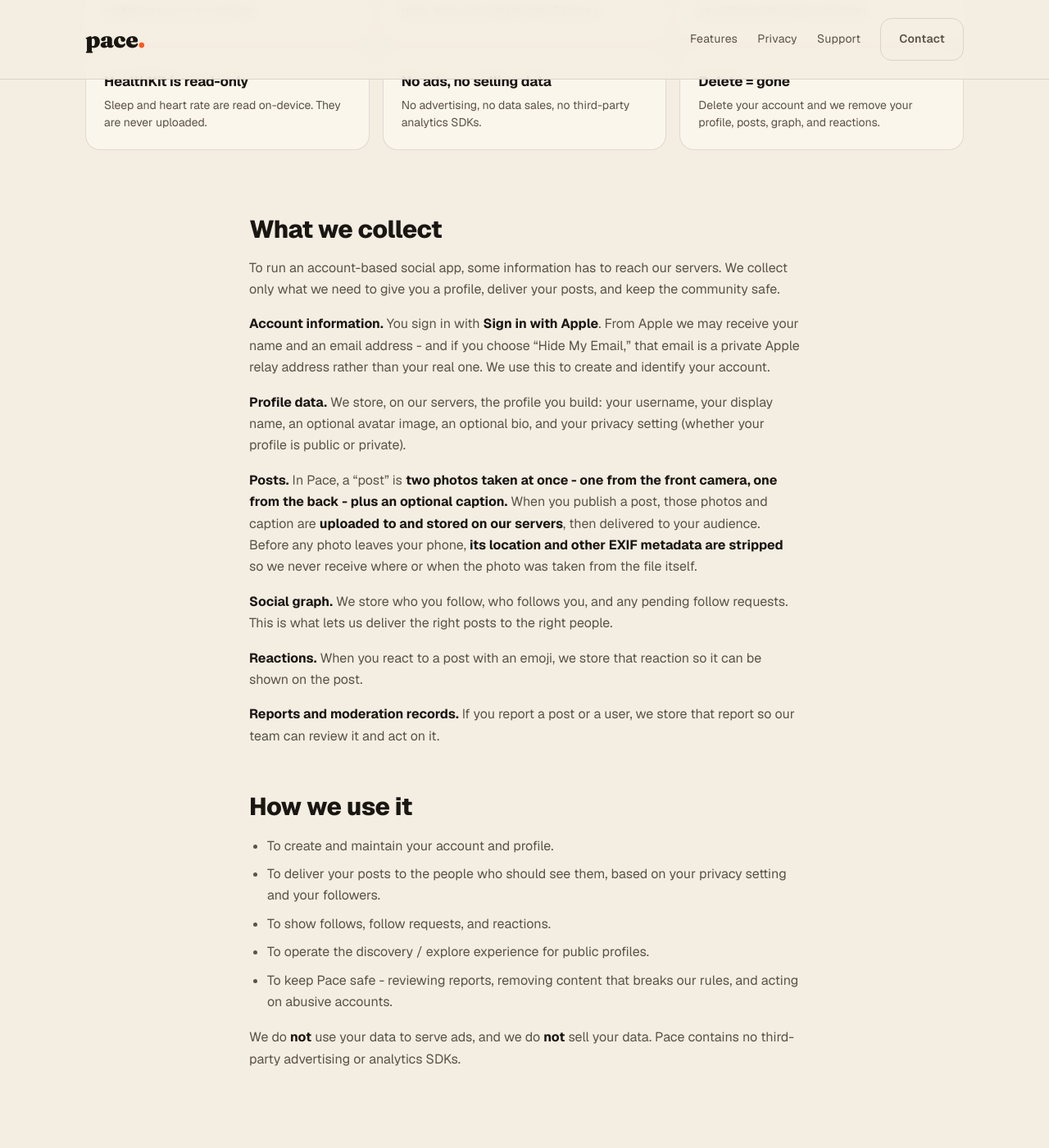
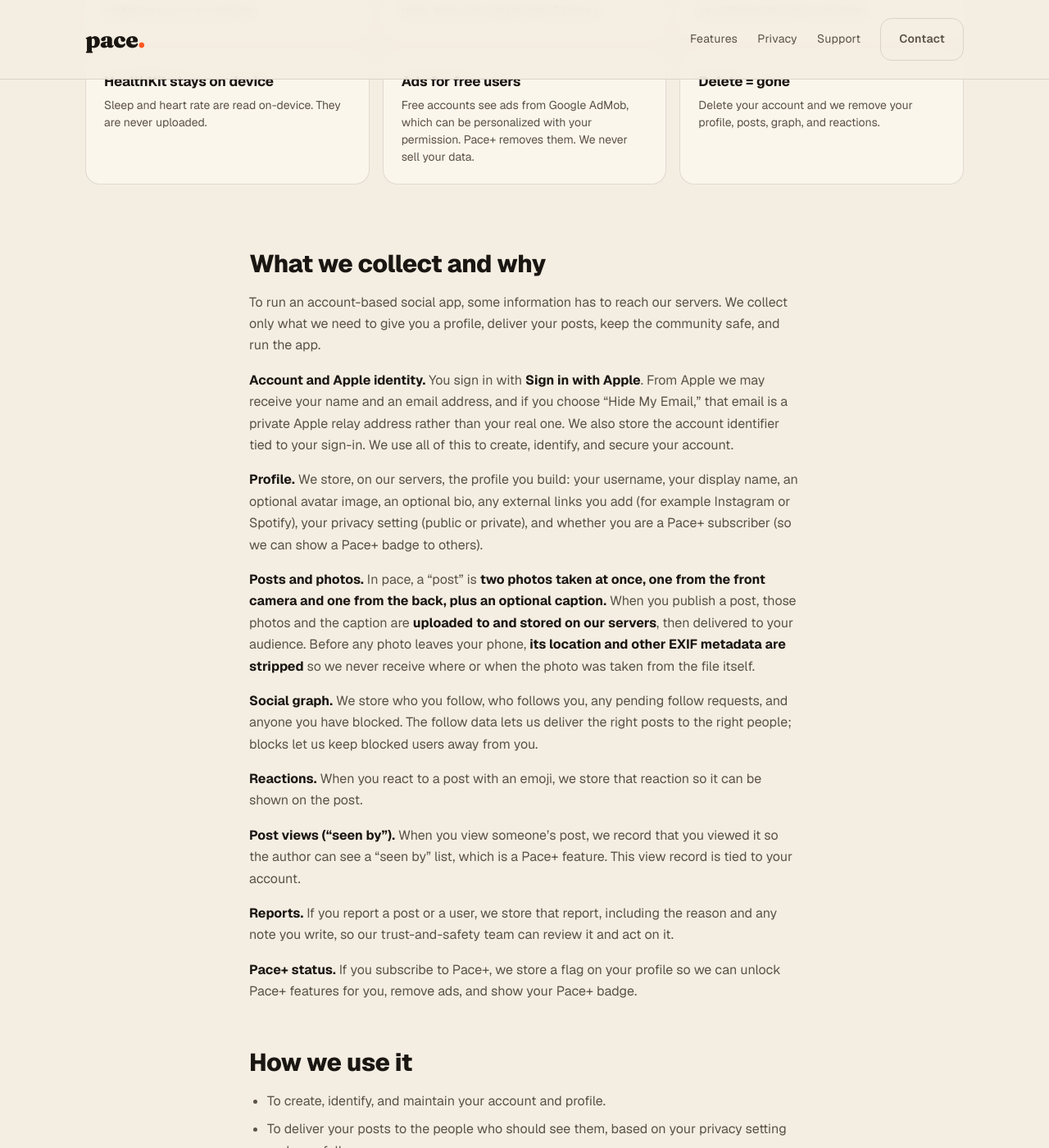
Before and after one commit to shenwyd/pace-web, a Jekyll site: the page built from privacy.md, in a window 1280 px wide and 1400 px high, scrolled down 675 px. Shown: the whole window at 82% size. Built offline with Jekyll 4.4.1, drawn with Linux system fonts in a browser that asks for light colours; some of the changed text lies outside the part shown.

Commit message:
Rewrite privacy policy for the social app (Supabase + AdMob + HealthKit)
The old policy claimed local-only / no ads / no servers, which is no longer
true after the social pivot. Now discloses: account + Apple identity, profile,
posts/photos, social graph, reactions, post views, reports stored in Supabase;
personalized AdMob ads gated by App Tracking Transparency; HealthKit read
on-device only; local drink log on-device. Em-dash-free.

Note: still pending attorney review before real user data is collected.

Co-Authored-By: Claude Opus 4.8 (1M context) <noreply@anthropic.com>

```diff
--- a/privacy.md
+++ b/privacy.md
@@ -3,14 +3,14 @@ layout: policy
 title: Privacy Policy
 permalink: /privacy/
 ---
-<!-- PRE-LAUNCH DRAFT 2026-06-03 - Pace Social pivot. Published ahead of the app as a pre-launch policy. STILL REQUIRES lawyer review before the app ships / collects real user data. -->
+<!-- PRE-LAUNCH DRAFT 2026-06-07 - pace social pivot, personalized-ads path. Published ahead of the app as a pre-launch policy. STILL REQUIRES lawyer review before the app ships / collects real user data. -->
 
 <section class="policy-hero">
   <div class="shell">
     <span class="cap">Privacy Policy</span>
     <h1>Honest about what <span class="accent">leaves your phone.</span></h1>
-    <p class="lede">Pace is now a social app. Some things you create - your profile, your posts, who you follow - live on our servers so we can deliver them to your audience. Other things - your drink log, your sessions, your ride plans - never leave your device. This page draws that line clearly, in plain language.</p>
-    <p class="stamp">Last updated: 2026-06-03</p>
+    <p class="lede">pace is a social app. Some things you create, like your profile, your posts, and who you follow, live on our servers so we can deliver them to your audience. Other things, like your drink log and your HealthKit data, never leave your device. pace also shows ads to people who are not on Pace+. This page draws those lines clearly, in plain language.</p>
+    <p class="stamp">Last updated: 2026-06-07</p>
   </div>
 </section>
 
@@ -20,7 +20,7 @@ permalink: /privacy/
     <div class="glance-grid">
       <div class="item">
         <strong>You have an account</strong>
-        <p>Pace uses Sign in with Apple. We create a profile for you on our servers.</p>
+        <p>pace uses Sign in with Apple. We create a profile for you on our servers.</p>
       </div>
       <div class="item">
         <strong>Posts go to our servers</strong>
@@ -31,12 +31,12 @@ permalink: /privacy/
         <p>Drinks, sessions, and ride plans live only on your iPhone. We never see them.</p>
       </div>
       <div class="item">
-        <strong>HealthKit is read-only</strong>
+        <strong>HealthKit stays on device</strong>
         <p>Sleep and heart rate are read on-device. They are never uploaded.</p>
       </div>
       <div class="item">
-        <strong>No ads, no selling data</strong>
-        <p>No advertising, no data sales, no third-party analytics SDKs.</p>
+        <strong>Ads for free users</strong>
+        <p>Free accounts see ads from Google AdMob, which can be personalized with your permission. Pace+ removes them. We never sell your data.</p>
       </div>
       <div class="item">
         <strong>Delete = gone</strong>
@@ -48,31 +48,36 @@ permalink: /privacy/
 
 <div class="policy-body" markdown="1">
 
-## What we collect
+## What we collect and why
 
-To run an account-based social app, some information has to reach our servers. We collect only what we need to give you a profile, deliver your posts, and keep the community safe.
+To run an account-based social app, some information has to reach our servers. We collect only what we need to give you a profile, deliver your posts, keep the community safe, and run the app.
 
-**Account information.** You sign in with **Sign in with Apple**. From Apple we may receive your name and an email address - and if you choose "Hide My Email," that email is a private Apple relay address rather than your real one. We use this to create and identify your account.
+**Account and Apple identity.** You sign in with **Sign in with Apple**. From Apple we may receive your name and an email address, and if you choose "Hide My Email," that email is a private Apple relay address rather than your real one. We also store the account identifier tied to your sign-in. We use all of this to create, identify, and secure your account.
 
-**Profile data.** We store, on our servers, the profile you build: your username, your display name, an optional avatar image, an optional bio, and your privacy setting (whether your profile is public or private).
+**Profile.** We store, on our servers, the profile you build: your username, your display name, an optional avatar image, an optional bio, any external links you add (for example Instagram or Spotify), your privacy setting (public or private), and whether you are a Pace+ subscriber (so we can show a Pace+ badge to others).
 
-**Posts.** In Pace, a "post" is **two photos taken at once - one from the front camera, one from the back - plus an optional caption.** When you publish a post, those photos and caption are **uploaded to and stored on our servers**, then delivered to your audience. Before any photo leaves your phone, **its location and other EXIF metadata are stripped** so we never receive where or when the photo was taken from the file itself.
+**Posts and photos.** In pace, a "post" is **two photos taken at once, one from the front camera and one from the back, plus an optional caption.** When you publish a post, those photos and the caption are **uploaded to and stored on our servers**, then delivered to your audience. Before any photo leaves your phone, **its location and other EXIF metadata are stripped** so we never receive where or when the photo was taken from the file itself.
 
-**Social graph.** We store who you follow, who follows you, and any pending follow requests. This is what lets us deliver the right posts to the right people.
+**Social graph.** We store who you follow, who follows you, any pending follow requests, and anyone you have blocked. The follow data lets us deliver the right posts to the right people; blocks let us keep blocked users away from you.
 
 **Reactions.** When you react to a post with an emoji, we store that reaction so it can be shown on the post.
 
-**Reports and moderation records.** If you report a post or a user, we store that report so our team can review it and act on it.
+**Post views ("seen by").** When you view someone's post, we record that you viewed it so the author can see a "seen by" list, which is a Pace+ feature. This view record is tied to your account.
+
+**Reports.** If you report a post or a user, we store that report, including the reason and any note you write, so our trust-and-safety team can review it and act on it.
+
+**Pace+ status.** If you subscribe to Pace+, we store a flag on your profile so we can unlock Pace+ features for you, remove ads, and show your Pace+ badge.
 
 ## How we use it
 
-- To create and maintain your account and profile.
+- To create, identify, and maintain your account and profile.
 - To deliver your posts to the people who should see them, based on your privacy setting and your followers.
-- To show follows, follow requests, and reactions.
+- To show follows, follow requests, reactions, and "seen by" lists.
 - To operate the discovery / explore experience for public profiles.
-- To keep Pace safe - reviewing reports, removing content that breaks our rules, and acting on abusive accounts.
+- To run Pace+ and show ads to free users (see "Advertising" below).
+- To keep pace safe, by reviewing reports, removing content that breaks our rules, and acting on abusive accounts.
 
-We do **not** use your data to serve ads, and we do **not** sell your data. Pace contains no third-party advertising or analytics SDKs.
+We do **not** sell your data. Free accounts do see ads: pace uses **Google AdMob** to show banner ads between posts. To serve those ads, Google's advertising SDK collects device and usage information and, with your permission, uses an advertising identifier (see "Advertising"). Pace+ subscribers see no ads. Outside of AdMob, pace contains no third-party analytics or tracking SDKs.
 
 </div>
 
@@ -82,38 +87,48 @@ We do **not** use your data to serve ads, and we do **not** sell your data. Pace
 <span class="cap">On your device <span class="tag">Local only</span></span>
 ## What stays on your device
 
-The safety side of Pace - the part that helps you keep track of a night - never reaches our servers.
+The safety side of pace, the part that helps you keep track of a night, never reaches our servers.
 
 - **Your drink log, your sessions, and your ride-plan data** are stored **only on your iPhone**, using Apple's local SwiftData framework. We do **not** upload them, back them up, or sync them anywhere. They are not part of your account, your profile, or your posts.
-- **HealthKit data.** If you connect HealthKit, Pace reads data such as sleep and heart rate **on-device only**, to inform on-device features. This HealthKit data is **never uploaded to our servers.** Access is read-only, and you can revoke it any time in iOS Settings → Health → Data Access & Devices → Pace.
+- **HealthKit data.** If you connect HealthKit, pace reads data such as sleep and heart rate **on-device only**, to inform on-device features. This HealthKit data is **never uploaded to our servers.** Access is read-only, and you can revoke it any time in iOS Settings, then Health, then Data Access & Devices, then pace.
 
-If you only ever use Pace's solo tracking features and never post, the only things that reach our servers are the account and profile you created when you signed in.
+If you only ever use pace's solo tracking features and never post, the only things that reach our servers are the account and profile you created when you signed in.
 
   </div>
 </div>
 
 <div class="policy-body" markdown="1">
 
+## Advertising
+
+If you are not a Pace+ subscriber, pace shows banner ads supplied by **Google AdMob**, a Google service. To deliver and measure those ads, the AdMob SDK collects information such as your device type, an advertising identifier, your IP address, coarse location derived from your IP, and app-usage signals. This data is collected and processed by Google under Google's own privacy and advertising policies.
+
+**pace shows personalized ads, with your permission.** The first time it is relevant, iOS shows you Apple's **App Tracking Transparency** prompt, asking whether pace can track you across other companies' apps and websites. If you allow it, AdMob can use your device's advertising identifier (IDFA) to personalize the ads you see. **If you decline, you can still use everything in pace and you still see ads, but those ads are not personalized using a cross-app identifier.** You can change your choice any time in iOS Settings, then Privacy & Security, then Tracking.
+
+**Pace+ removes ads entirely.** If you do not want ads at all, you can subscribe to Pace+.
+
+You can learn how Google uses data when it partners with apps at [https://policies.google.com/technologies/partner-sites](https://policies.google.com/technologies/partner-sites), and you can manage ad personalization in your device settings.
+
 ## Sharing & visibility
 
 What other people can see depends on your privacy setting.
 
 - **Private profiles.** Your posts are delivered **only to followers you have approved.** Follow requests are pending until you accept them.
-- **Public profiles.** Your posts may be visible to other Pace users **beyond your direct followers**, including in a discovery / explore feed. If you don't want that, set your profile to private.
+- **Public profiles.** Your posts may be visible to other pace users **beyond your direct followers**, including in a discovery / explore feed. If you don't want that, set your profile to private.
 
-You choose your setting, and you can change it. We share your content according to that setting and to operate the app - we do not share or sell it to advertisers or data brokers.
+You choose your setting, and you can change it. We share the content you post according to that setting and to operate the app, and we do not sell it to data brokers. We do not send your posts, photos, captions, or social graph to advertisers. We do, however, use Google AdMob to display ads to free users, and the AdMob SDK collects its own device and usage data to do so (see "Advertising" above).
 
-**Service providers.** Our servers run on **Supabase** (managed Postgres and storage), which processes data on our behalf to host your account, profile, posts, graph, and reactions. We use them as a hosting provider, not to monetize your data.
+**Service providers.** Our servers run on **Supabase** (managed Postgres and storage), which processes data on our behalf to host your account, profile, posts, graph, reactions, view records, and reports. We use them as a hosting provider, not to monetize your data. We use **Google AdMob** to serve ads, as described above.
 
 ## Moderation & safety
 
-Pace has a **zero-tolerance policy for objectionable content and abusive users.** To enforce it:
+pace has a **zero-tolerance policy for objectionable content and abusive users.** To enforce it:
 
 - **You can report** any post or user. Reports are stored and reviewed.
 - **You can block** other users, which stops their interaction with you.
 - **We can remove** content that violates our rules.
 - **Content that receives multiple reports may be automatically hidden** pending human review.
-- **Automated content-safety screening may run on uploaded images** to detect prohibited content. This means images you post are processed - by automated systems and, where needed, by our review team - for safety purposes.
+- **On-device safety screening.** Before a post leaves your phone, pace can run an on-device check, using Apple's on-device sensitive-content analysis, to flag likely nudity or sexual content. This check happens on your device and the photo is not uploaded to perform it. After a post is published, our trust-and-safety team may review it, and any reports against it, and remove it if it breaks our rules.
 
 These measures exist to keep the community safe and to meet Apple's requirements for apps with user-generated content.
 
@@ -123,20 +138,23 @@ These measures exist to keep the community safe and to meet Apple's requirements
 
 **Delete individual content.** You can delete your own posts, and remove follows, at any time in the app.
 
-**Delete your account.** You can delete your account from within Pace. When you do, we **remove your profile, your posts, your social-graph records (your follows and followers), and your reactions from our servers.** We carry out the deletion promptly - generally within 30 days - except where we are required to retain certain records (for example, a record tied to a safety report) for legitimate safety or legal reasons. Because your drink log and sessions live only on your device, deleting the app also removes those.
+**Delete your account.** You can delete your account from within pace. When you do, we **remove your profile, your posts, your social-graph records (your follows and followers), your reactions, and your view records from our servers.** We carry out the deletion promptly, generally within 30 days, except where we are required to retain certain records (for example, a record tied to a safety report) for legitimate safety or legal reasons. Because your drink log and sessions live only on your device, deleting the app also removes those.
 
-**Revoke HealthKit.** Revoking HealthKit access in iOS Settings stops Pace from reading any further sleep or heart-rate data.
+**Control ads and tracking.** You can change your App Tracking Transparency choice any time in iOS Settings, then Privacy & Security, then Tracking. Declining tracking switches ads to non-personalized. Subscribing to Pace+ removes ads entirely.
+
+**Revoke HealthKit.** Revoking HealthKit access in iOS Settings stops pace from reading any further sleep or heart-rate data.
 
 ## Children
 
-Pace is for adults at or above the legal drinking age in their region - and is restricted to users **17 and older**. The app is not designed for, marketed to, or intended for anyone below the legal drinking age. If you are below the legal drinking age in your region, please delete the app.
+pace is for adults at or above the legal drinking age in their region. The app is not designed for, marketed to, or intended for anyone below the legal drinking age. If you are below the legal drinking age in your region, please delete the app.
 
 ## Changes to this policy
 
-As Pace's social features roll out, this policy will change. When it does, we'll update the date at the top and surface a notice in the app summarizing what changed, so you can decide whether you still agree before continuing to use Pace.
+As pace's features roll out, this policy will change. When it does, we'll update the date at the top and surface a notice in the app summarizing what changed, so you can decide whether you still agree before continuing to use pace.
 
 ## Contact
 
 Questions, concerns, privacy requests, or deletion help? Email **[legal@paceapp.ca](mailto:legal@paceapp.ca)**.
 
 </div>
+</div>
```
